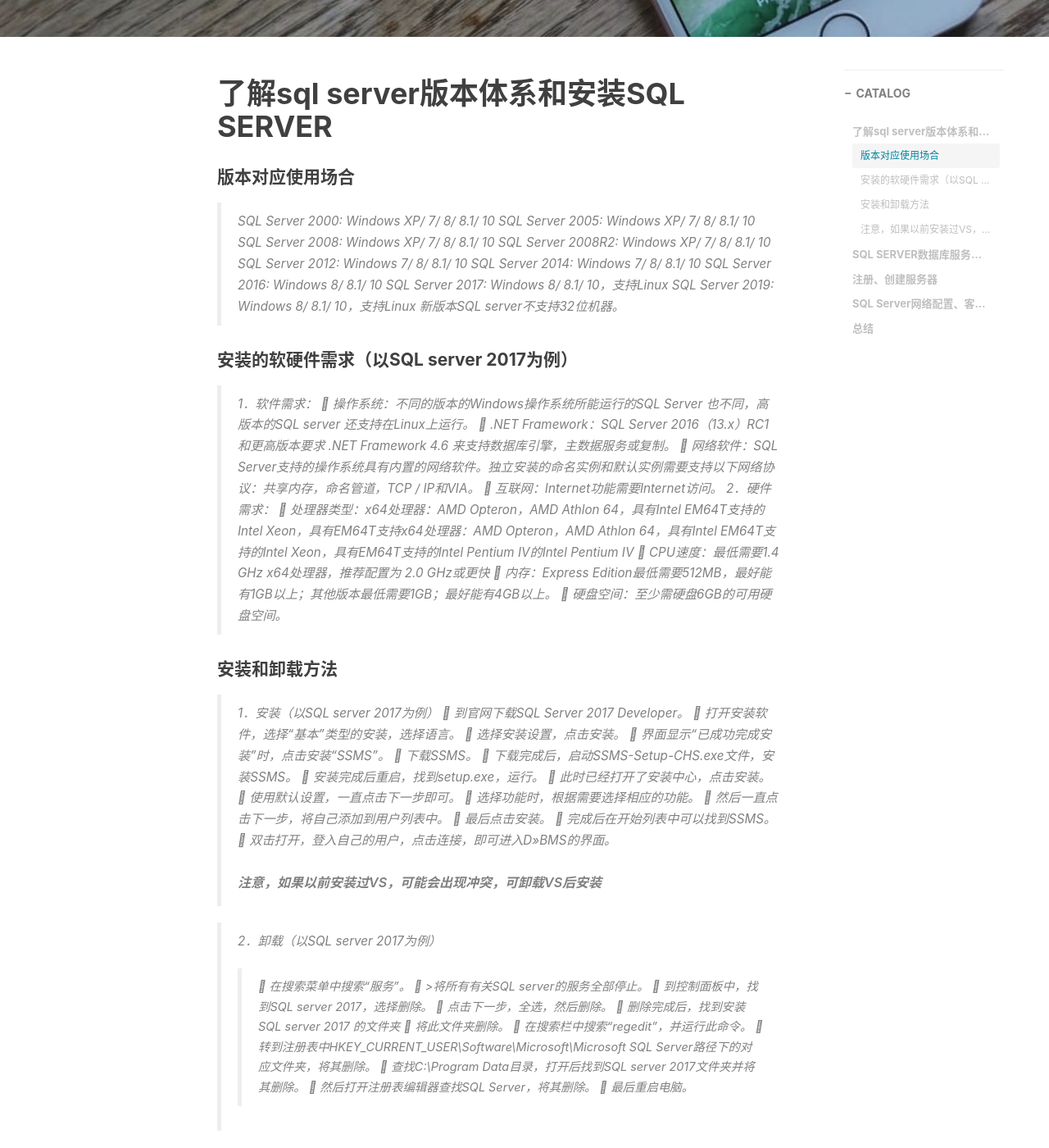
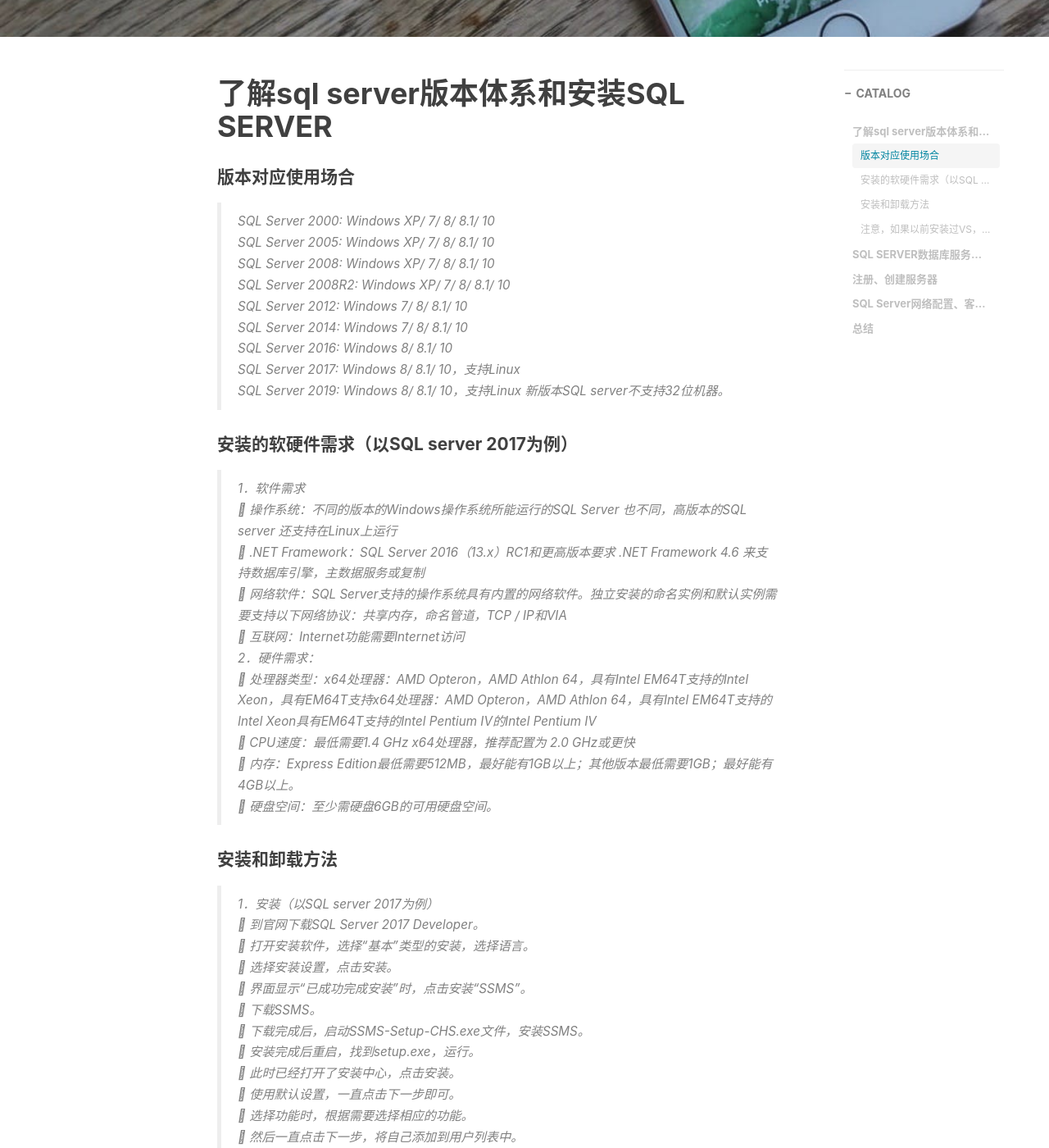
Before and after one commit to JNU-Coder/JNU-Coder.github.io, a Jekyll site: the page built from _posts/2020-03-14- SQL server 2017 安装与基本操作.md, in a window 1280 px wide and 1400 px high, scrolled down 538 px. Shown: the whole window at 82% size. Built offline with Jekyll 4.4.1, drawn with Linux system fonts in a browser that asks for light colours; nearby versions of some CDN libraries; comment, search, counter and statistics services are not loaded; some of the changed text lies outside the part shown.

Commit message:
Update 2020-03-14- SQL server 2017 安装与基本操作.md

```diff
--- a/_posts/2020-03-14- SQL server 2017 安装与基本操作.md
+++ b/_posts/2020-03-14- SQL server 2017 安装与基本操作.md
@@ -15,98 +15,99 @@
 # 了解sql server版本体系和安装SQL SERVER
 #### 版本对应使用场合
 
-> SQL Server 2000: Windows XP/ 7/ 8/ 8.1/ 10
->SQL Server 2005: Windows XP/ 7/ 8/ 8.1/ 10
->SQL Server 2008: Windows XP/ 7/ 8/ 8.1/ 10
->SQL Server 2008R2: Windows XP/ 7/ 8/ 8.1/ 10
->SQL Server 2012: Windows 7/ 8/ 8.1/ 10
->SQL Server 2014: Windows 7/ 8/ 8.1/ 10
->SQL Server 2016: Windows 8/ 8.1/ 10
->SQL Server 2017: Windows 8/ 8.1/ 10，支持Linux
+> SQL Server 2000: Windows XP/ 7/ 8/ 8.1/ 10 <br />
+>SQL Server 2005: Windows XP/ 7/ 8/ 8.1/ 10 <br />
+>SQL Server 2008: Windows XP/ 7/ 8/ 8.1/ 10 <br />
+>SQL Server 2008R2: Windows XP/ 7/ 8/ 8.1/ 10 <br />
+>SQL Server 2012: Windows 7/ 8/ 8.1/ 10 <br />
+>SQL Server 2014: Windows 7/ 8/ 8.1/ 10 <br />
+>SQL Server 2016: Windows 8/ 8.1/ 10 <br />
+>SQL Server 2017: Windows 8/ 8.1/ 10，支持Linux<br />
 >SQL Server 2019: Windows 8/ 8.1/ 10，支持Linux
 		新版本SQL server不支持32位机器。
 
 #### 安装的软硬件需求（以SQL server 2017为例）
 
 
-> 1．软件需求：
->	操作系统：不同的版本的Windows操作系统所能运行的SQL Server 也不同，高版本的SQL server 还支持在Linux上运行。
->	.NET Framework：SQL Server 2016（13.x）RC1和更高版本要求 .NET Framework 4.6 来支持数据库引擎，主数据服务或复制。
->	网络软件：SQL Server支持的操作系统具有内置的网络软件。独立安装的命名实例和默认实例需要支持以下网络协议：共享内存，命名管道，TCP / IP和VIA。
->	互联网：Internet功能需要Internet访问。
->2．硬件需求：
->	处理器类型：x64处理器：AMD Opteron，AMD Athlon 64，具有Intel EM64T支持的Intel Xeon，具有EM64T支持x64处理器：AMD Opteron，AMD Athlon 64，具有Intel EM64T支持的Intel Xeon，具有EM64T支持的Intel Pentium IV的Intel Pentium IV
->	CPU速度：最低需要1.4 GHz x64处理器，推荐配置为 2.0 GHz或更快
->	内存：Express Edition最低需要512MB，最好能有1GB以上；其他版本最低需要1GB；最好能有4GB以上。
->	硬盘空间：至少需硬盘6GB的可用硬盘空间。
+> 1．软件需求<br />
+>	操作系统：不同的版本的Windows操作系统所能运行的SQL Server 也不同，高版本的SQL server 还支持在Linux上运行<br />
+>	.NET Framework：SQL Server 2016（13.x）RC1和更高版本要求 .NET Framework 4.6 来支持数据库引擎，主数据服务或复制<br />
+>	网络软件：SQL Server支持的操作系统具有内置的网络软件。独立安装的命名实例和默认实例需要支持以下网络协议：共享内存，命名管道，TCP / IP和VIA<br />
+>	互联网：Internet功能需要Internet访问<br />
+>2．硬件需求：<br />
+>	处理器类型：x64处理器：AMD Opteron，AMD Athlon 64，具有Intel EM64T支持的Intel Xeon，具有EM64T支持x64处理器：AMD Opteron，AMD Athlon 64，具有Intel EM64T支持的Intel Xeon具有EM64T支持的Intel Pentium IV的Intel Pentium IV<br />
+>	CPU速度：最低需要1.4 GHz x64处理器，推荐配置为 2.0 GHz或更快<br />
+>	内存：Express Edition最低需要512MB，最好能有1GB以上；其他版本最低需要1GB；最好能有4GB以上。 <br />
+>	硬盘空间：至少需硬盘6GB的可用硬盘空间。<br />
 
 #### 安装和卸载方法
 
-> 1．安装（以SQL server 2017为例）
->	到官网下载SQL Server 2017 Developer。
->	打开安装软件，选择“基本”类型的安装，选择语言。
->	选择安装设置，点击安装。
->	界面显示“已成功完成安装”时，点击安装“SSMS”。
->	下载SSMS。
->	下载完成后，启动SSMS-Setup-CHS.exe文件，安装SSMS。
->	安装完成后重启，找到setup.exe，运行。
->	此时已经打开了安装中心，点击安装。
->	使用默认设置，一直点击下一步即可。
->	选择功能时，根据需要选择相应的功能。
->	然后一直点击下一步，将自己添加到用户列表中。
->	最后点击安装。
->	完成后在开始列表中可以找到SSMS。
->	双击打开，登入自己的用户，点击连接，即可进入D>>BMS的界面。
+> 1．安装（以SQL server 2017为例）<br />
+>	到官网下载SQL Server 2017 Developer。<br />
+>	打开安装软件，选择“基本”类型的安装，选择语言。<br />
+>	选择安装设置，点击安装。<br />
+>	界面显示“已成功完成安装”时，点击安装“SSMS”。<br />
+>	下载SSMS。<br />
+>	下载完成后，启动SSMS-Setup-CHS.exe文件，安装SSMS。<br />
+>	安装完成后重启，找到setup.exe，运行。<br />
+>	此时已经打开了安装中心，点击安装。<br />
+>	使用默认设置，一直点击下一步即可。<br />
+>	选择功能时，根据需要选择相应的功能。<br />
+>	然后一直点击下一步，将自己添加到用户列表中。<br />
+>	最后点击安装。<br />
+>	完成后在开始列表中可以找到SSMS。<br />
+>	双击打开，登入自己的用户，点击连接，即可进入D>>BMS的界面。<br />
 ###### 注意，如果以前安装过VS，可能会出现冲突，可卸载VS后安装
 
 
 
 
-> 2．卸载（以SQL server 2017为例）
->>	在搜索菜单中搜索“服务”。
->>	>将所有有关SQL server的服务全部停止。
->>	到控制面板中，找到SQL server 2017，选择删除。
->>	点击下一步，全选，然后删除。
->>	删除完成后，找到安装SQL server 2017 的文件夹
->>	将此文件夹删除。
->>	在搜索栏中搜索“regedit”，并运行此命令。
->>	转到注册表中HKEY_CURRENT_USER\Software\Microsoft\Microsoft SQL Server路径下的对应文件夹，将其删除。
->>	查找C:\Program Data目录，打开后找到SQL server 2017文件夹并将其删除。
->>	然后打开注册表编辑器查找SQL Server，将其删除。
->>	最后重启电脑。
+> 2．卸载（以SQL server 2017为例）<br />
+>>	在搜索菜单中搜索“服务”。<br />
+>>	>将所有有关SQL server的服务全部停止。<br />
+>>	到控制面板中，找到SQL server 2017，选择删除。<br />
+>>	点击下一步，全选，然后删除。<br />
+>>	删除完成后，找到安装SQL server 2017 的文件夹<br />
+>>	将此文件夹删除。<br />
+>>	在搜索栏中搜索“regedit”，并运行此命令。<br />
+>>	转到注册表中HKEY_CURRENT_USER\Software\Microsoft\Microsoft SQL Server路径下的对应文件夹，将其删除。<br />
+>>	查找C:\Program Data目录，打开后找到SQL server 2017文件夹并将其删除。<br />
+>>	然后打开注册表编辑器查找SQL Server，将其删除。<br />
+>>	最后重启电脑。<br />
 
 
 
 
 
 # SQL SERVER数据库服务器的启动、暂停和停止
-> a)	方法1：利用Windows Services 启动服务
->	在搜索框中搜索“服务”，运行此程序。
->	找到SQL server相关的服务，全部启动。
->	数据库服务器和管理器连接成功。
->	暂停和停止也可以这样操作。
-b)	方法2：利用SQL Server Configuration Manager启动服务
->	打开SQL server。
->	运行SQL server 服务。
->	选择启动即可。
->	停止和暂停操作类似。
-c)	方法3：利用命令启动服务
->	打开DOS窗口。
->	输入net start mssqlserver即可启动服务。
->	停止和暂停操作类似。
+> a)	方法1：利用Windows Services 启动服务<br />
+>	在搜索框中搜索“服务”，运行此程序。<br />
+>	找到SQL server相关的服务，全部启动。<br />
+>	数据库服务器和管理器连接成功。<br />
+>	暂停和停止也可以这样操作。<br />
+b)	方法2：利用SQL Server Configuration Manager启动服务<br />
+>	打开SQL server。<br />
+>	运行SQL server 服务。<br />
+>	选择启动即可。<br />
+>	停止和暂停操作类似。<br />
+c)	方法3：利用命令启动服务<br />
+>	打开DOS窗口。<br />
+>	输入net start mssqlserver即可启动服务。<br />
+>	停止和暂停操作类似。<br />
 
 # 注册、创建服务器
-> 	打开SSMS验证后进入。
->	找到工具栏：“视图”中的“已注册的服务器”。
->	点击进入，找到“本地服务器组”，右击，选择“新建服务器组”，输入相应信息。
->	右击建立的服务器组，选择“新建服务器注册”，完成注册即可。
+> 	打开SSMS验证后进入。<br />
+>	找到工具栏：“视图”中的“已注册的服务器”。<br />
+>	点击进入，找到“本地服务器组”，右击，选择“新建服务器组”，输入相应信息。<br />
+>	右击建立的服务器组，选择“新建服务器注册”，完成注册即可。<br />
 
 # SQL Server网络配置、客户端网络配置
-> 	打开SQL Server Configuration Manager。
->	运行SQL server 网络配置中的TCP/IP，选择“IP地址”。
->	将IP8中的IP地址设置为127.0.0.1。
->	将IP4中的IP地址为本地IP。
+> 	打开SQL Server Configuration Manager。<br />
+>	运行SQL server 网络配置中的TCP/IP，选择“IP地址”。<br />
+>	将IP8中的IP地址设置为127.0.0.1。<br />
+>	将IP4中的IP地址为本地IP。<br />
 
 
 # 总结
 这是对SQL server 初次学习的记录
+<br />
```
